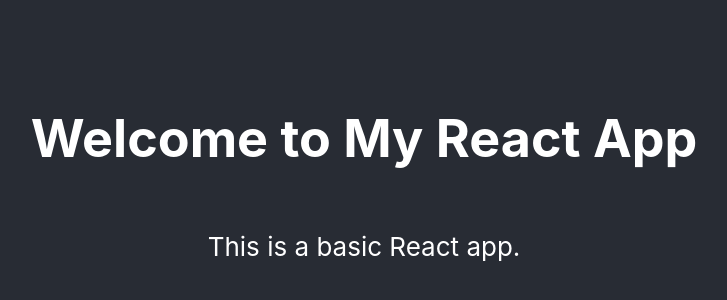
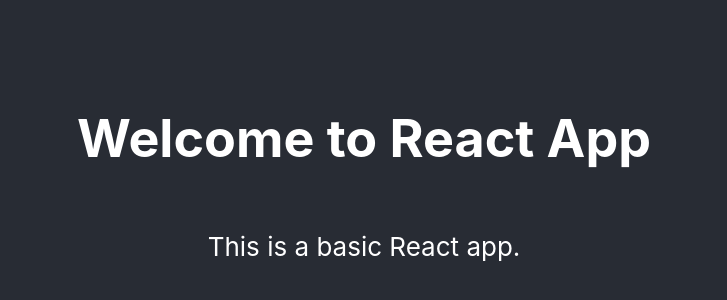
Before and after one commit to Pardhu-Guttula/Basic-React-App-deploy, a React (Create React App) app: page / in a window 1280 px wide. Shown: the part 220-520 px from the top of the page, without its empty margins (276-1003 px from the left). Built offline with nearby package versions, Linux system fonts and the light colour scheme.

Commit message:
modified App.js

```diff
--- a/src/App.js
+++ b/src/App.js
@@ -5,7 +5,7 @@ function App() {
   return (
     <div className="App">
       <header className="App-header">
-        <h1>Welcome to My React App</h1>
+        <h1>Welcome to React App</h1>
         <p>This is a basic React app.</p>
       </header>
     </div>
```
